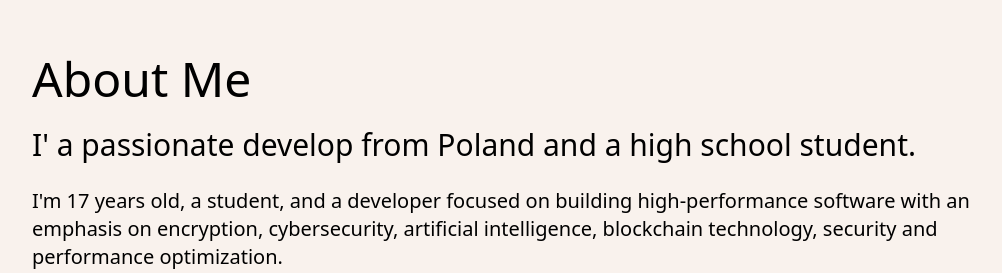
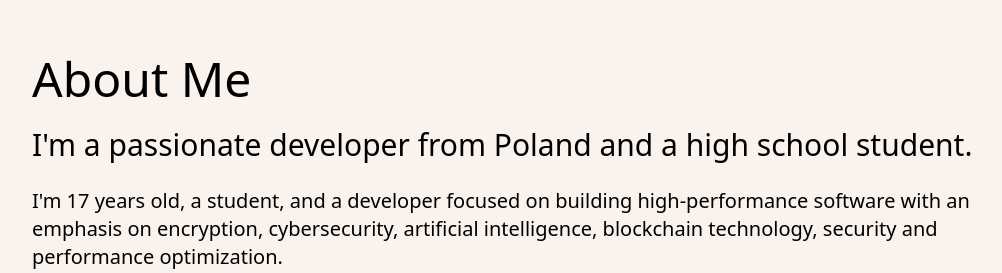
Before and after one commit to M3DZIK/portfolio, an Astro site: page / in a window 1280 px wide. Shown: the part 845-1118 px from the top of the page, without its empty margins (112-1114 px from the left). Built offline with nearby package versions, Linux system fonts and the light colour scheme; Astro itself is replaced by a stand-in of ours.

Commit message:
Fix typo

```diff
--- a/src/pages/index.astro
+++ b/src/pages/index.astro
@@ -28,7 +28,7 @@
 				</h1>
 
 				<p class="text-2xl md:text-3xl">
-					I' a passionate develop from Poland and a high school student.
+					I'm a passionate developer from Poland and a high school student.
 				</p>
 
 				<p class="text-xl">
```
